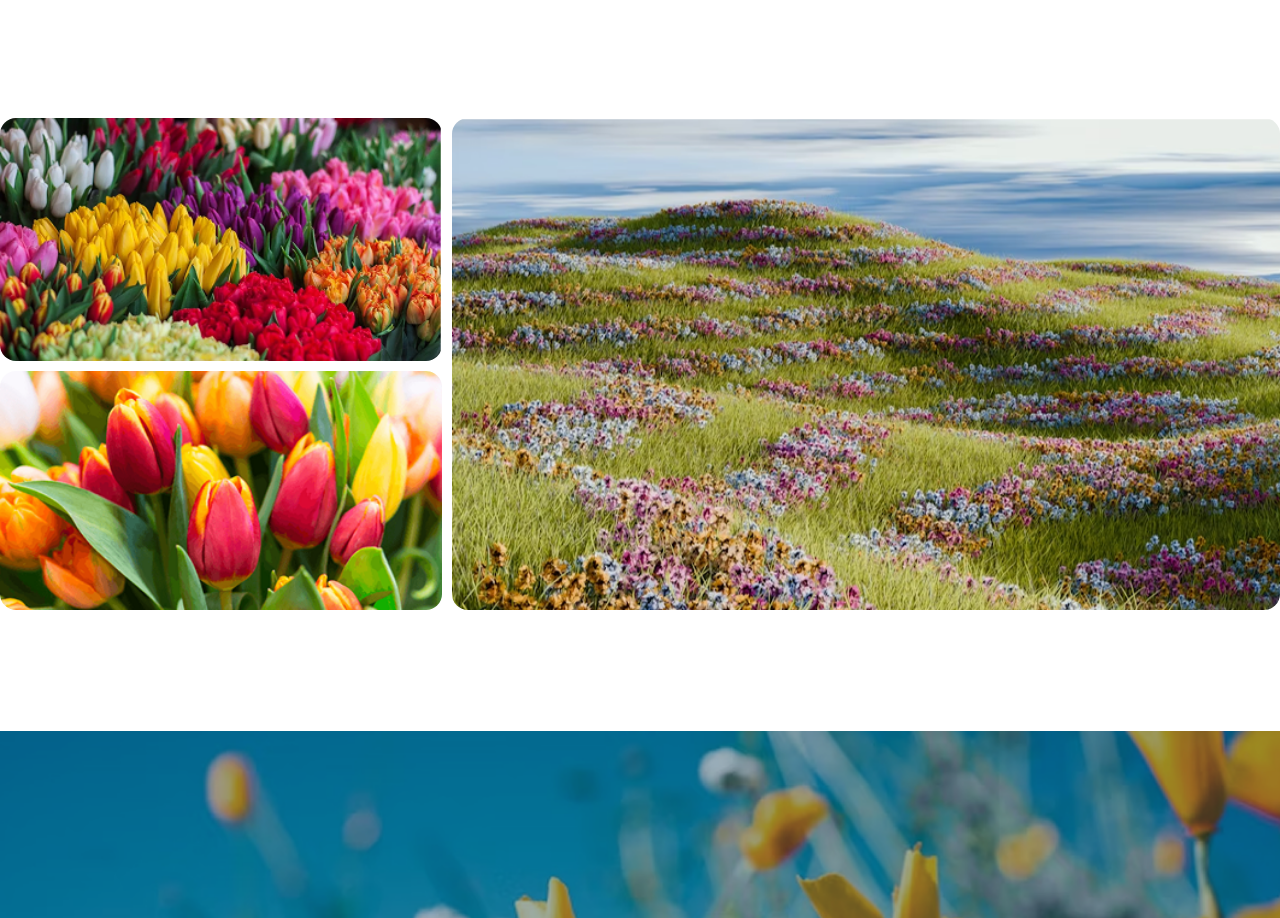
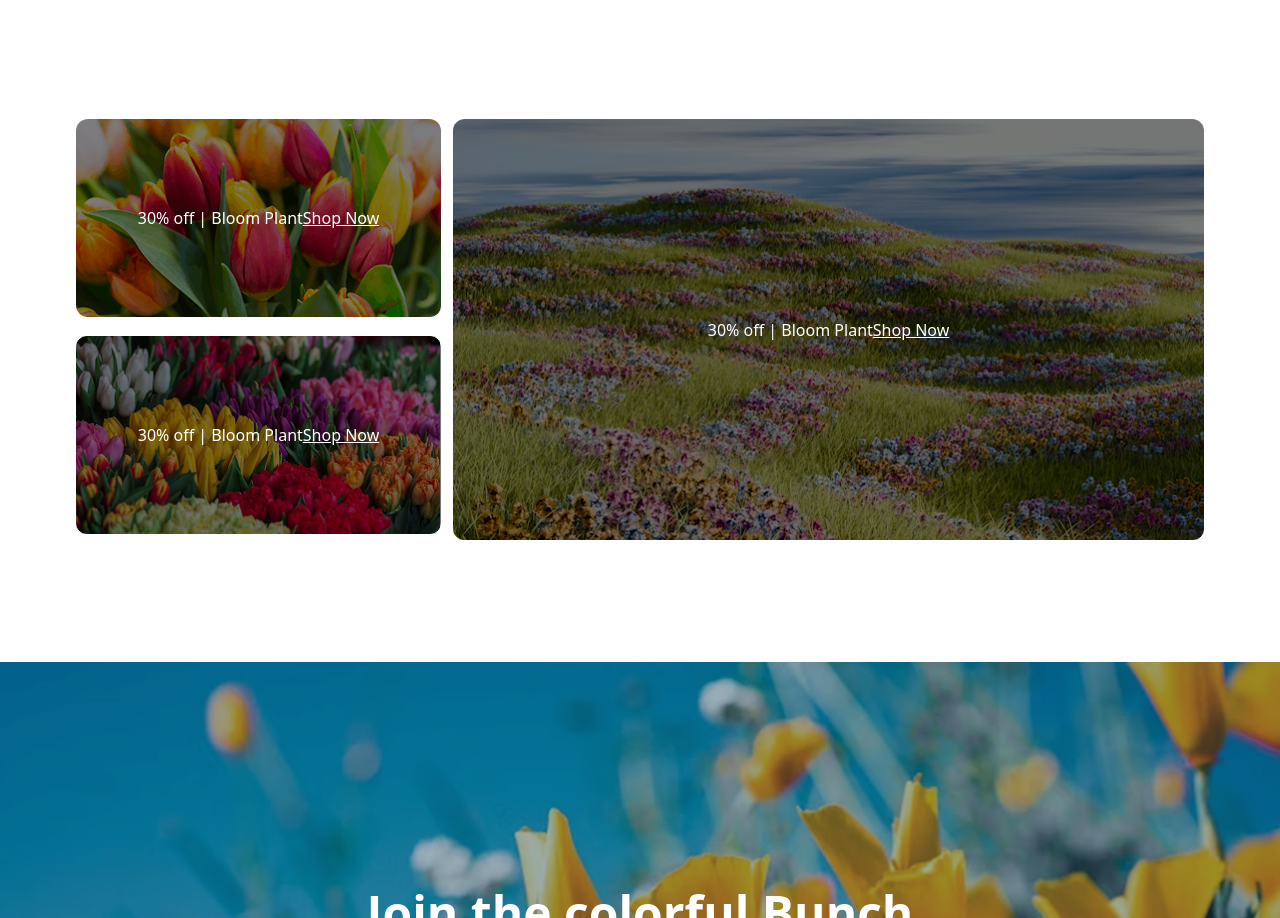
Before and after one commit to Apurbo-hue/B12A02, a plain HTML site: page index.html in a window 1280 px wide. Shown: the part 2931-3849 px from the top of the page. Drawn offline with nearby package versions, Linux system fonts and the light colour scheme.

Commit message:
deals images added

```diff
--- a/index.html
+++ b/index.html
@@ -48,17 +48,21 @@
             </div>
         </section>
     </header>
+
+
     <!--main start-->
     <main>
 
         <!--iterms heading-->
         <section class="text-center">
             <h1 class="text-[50px] font-bold"><span class="text-[#E95A08]">Our</span> Plants</h1>
-         <p class="text-[22px] text-black/50 mb-[50px]">Indulge your senses with the beauty and fragrance of our fresh flower shop. From classic roses to exotic blooms, we offer a wide variety of fresh.</p>
+            <p class="text-[22px] text-black/50 mb-[50px]">Indulge your senses with the beauty and fragrance of our
+                fresh flower shop. From classic roses to exotic blooms, we offer a wide variety of fresh.</p>
         </section>
 
         <!--items start-->
-        <section class="items max-w-[1440px] mx-auto grid grid-cols-4 grid-rows-2 gap-x-4 gap-y-14 place-items-center mb-[210px]">
+        <section
+            class="items max-w-[1440px] mx-auto grid grid-cols-4 grid-rows-2 gap-x-4 gap-y-14 place-items-center mb-[210px]">
 
 
 
@@ -150,15 +154,37 @@
         <!--deals headings start-->
         <section class="text-center mb-[121px]">
             <h1 class="text-[50px] font-bold"><span class="text-[#E95A08]">Latest </span>Deals</h1>
-            <p class="text-[22px] text-black/50">Indulge your senses with the beauty and fragrance of our fresh flower shop. From classic roses to exotic blooms, we offer a wide variety of fresh.</p>
+            <p class="text-[22px] text-black/50">Indulge your senses with the beauty and fragrance of our fresh flower
+                shop. From classic roses to exotic blooms, we offer a wide variety of fresh.</p>
         </section>
 
         <!--deals start-->
-        <section class="deals max-w-[1440px]  mb-[121px] mx-auto">
-            <div>
-                <img class="first rounded-2xl w-full h-full" src="./assets/deal-bloom.png" alt="">
-                <img class="second rounded-2xl w-full h-full" src="./assets/deal-ana.png" alt="">
-                <img class="third rounded-2xl w-full h-full" src="./assets/deal-zabo.png" alt="">
+        <section class="deals max-w-[1440px] mb-[121px] mx-auto text-white">
+
+
+               <div class="first rounded-[12px] relative w-[367px] h-[200px] border bg-cover bg-center bg-no-repeat" style="background-image: url('./assets/deal-ana.png');">
+
+                     <div class="absolute rounded-[12px] inset-0 bg-black/50"></div>
+                     <div class="absolute inset-0 flex items-center justify-center">
+                        <h1>30% off | Bloom Plant</h1>
+                        <p class="underline"> Shop Now </p>
+                     </div>
+               </div>
+
+                <div class="second rounded-[12px]  relative w-[367px] h-[200px] border bg-cover bg-center" style="background-image: url('./assets/deal-bloom.png');">
+                     <div class="absolute rounded-[12px] inset-0 bg-black/50"></div>
+                     <div class="absolute inset-0 flex items-center justify-center">
+                        <h1>30% off | Bloom Plant</h1>
+                        <p class="underline"> Shop Now </p>
+                     </div>
+               </div>
+
+                <div class="third rounded-[12px] relative w-[753px] h-[423px] border bg-cover bg-center" style="background-image: url('./assets/deal-zabo.png');">
+                     <div class="absolute rounded-[12px] inset-0 bg-black/50"></div>
+                     <div class="absolute inset-0 flex items-center justify-center">
+                        <h1>30% off | Bloom Plant</h1>
+                        <p class="underline"> Shop Now </p>
+                     </div>
                </div>
 
         </section>
@@ -174,13 +200,17 @@
                 <div class=" absolute inset-0 flex flex-col justify-center items-center ">
                     <h1 class="font-bold text-5xl text-white mb-[23px]">Join the colorful Bunch</h1>
                     <div>
-                        <input class="bg-white py-2 pl-4 pr-90" type="email" placeholder="write email"><button class="bg-orange-500 py-2 px-8 text-white">Subscribe</button>
+                        <input class="bg-white py-2 pl-4 pr-90" type="email" placeholder="write email"><button
+                            class="bg-orange-500 py-2 px-8 text-white">Subscribe</button>
                     </div>
                 </div>
             </div>
 
         </section>
     </main>
+
+
+
     <!--footer start-->
     <footer>
         <div class="flex justify-between max-w-[1440px] mx-auto items-center h-[348px]">
--- a/style.css
+++ b/style.css
@@ -10,11 +10,12 @@
     grid-area: third;
 }
 
-.deals>div{
+.deals{
     display: grid;
     gap: 10px;
-    grid-template-areas: "first third"
-                         "second third";
+    grid-template-areas: "first third third"
+                         "second third third";
+                         justify-content: center;
 }
 
 
@@ -35,4 +36,9 @@
     .store li{
         font-size: 16px;
     }
+
+    .store img{
+        width: 95%;
+        margin: auto;
+    }
 }
```
Also changed, not shown: assets/2560x1440-black-solid-color-background.jpg (added). Lines whose indentation alone changed are shown as unchanged.
